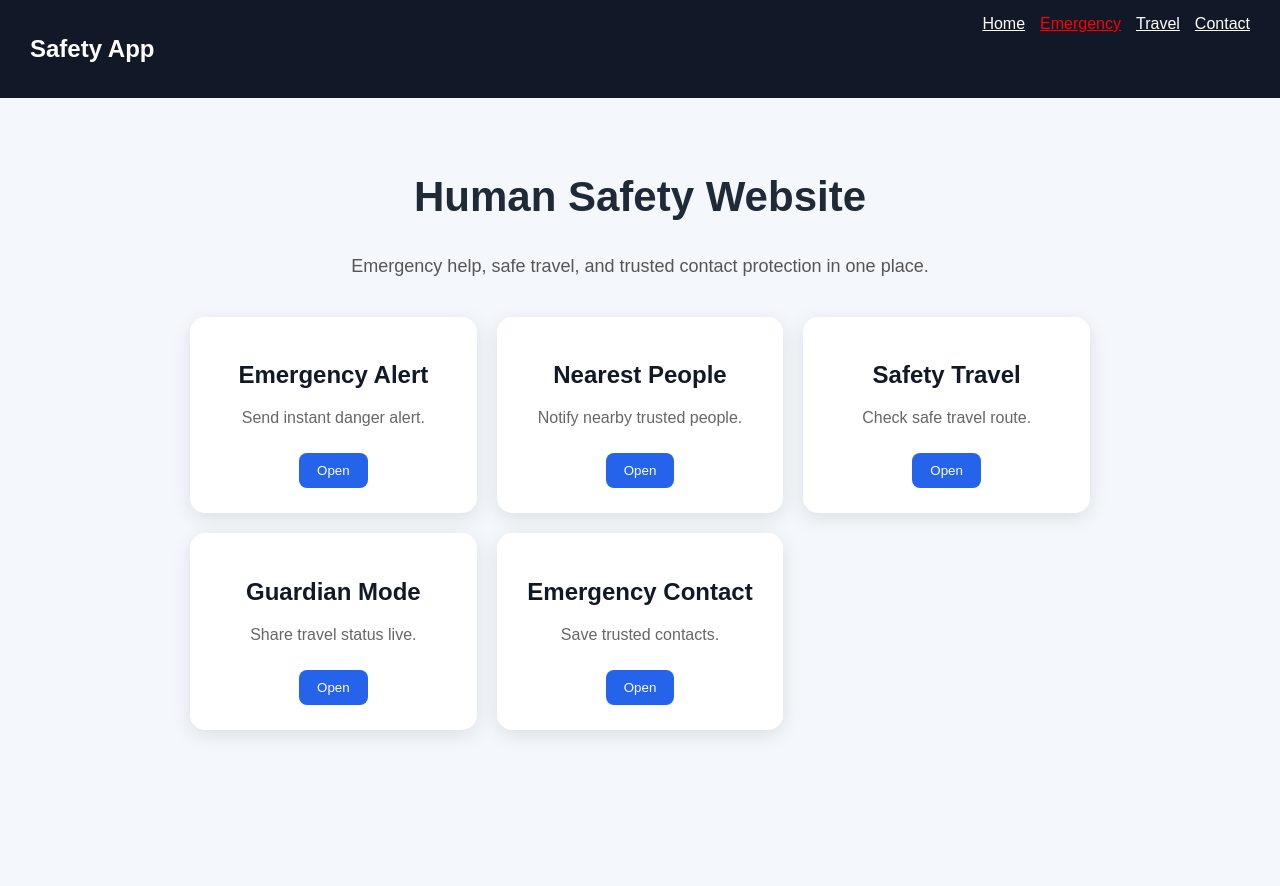
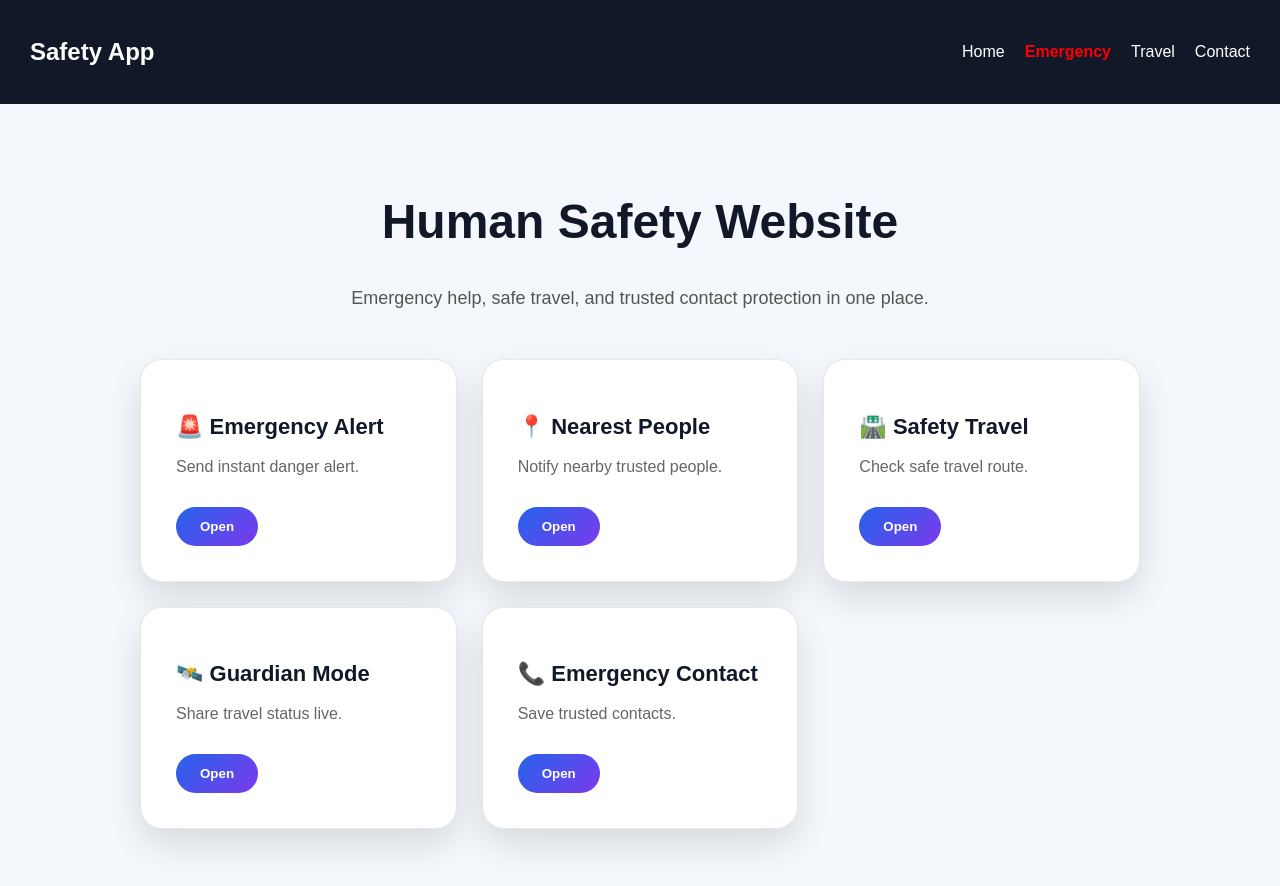
Before and after one commit to shrabonees/human-safety, a Next.js app: page / in a window 1280 px wide. Shown: the top 886 px of the page. Built offline with nearby package versions, Linux system fonts and the light colour scheme.

Commit message:
fix title

```diff
--- /dev/null
+++ b/app/globals.css
@@ -0,0 +1,69 @@
+body {
+  margin: 0;
+  background: #f4f7fb;
+  font-family: Arial, sans-serif;
+}
+
+button {
+  transition: 0.2s;
+}
+
+button:hover {
+  transform: scale(1.05);
+}
+
+input {
+  padding: 12px;
+  width: 260px;
+  border: 1px solid #ccc;
+  border-radius: 8px;
+}
+.feature-card:hover {
+  transform: translateY(-8px);
+  box-shadow: 0 25px 45px rgba(0, 0, 0, 0.18);
+}
+
+.feature-card button:hover {
+  transform: scale(1.08);
+}
+.navbar {
+  display: flex;
+  justify-content: space-between;
+  align-items: center;
+  padding: 18px 30px;
+  background: #111827;
+  color: white;
+}
+
+.nav-links {
+  display: flex;
+  gap: 20px;
+}
+
+.nav-links a {
+  color: white;
+  text-decoration: none;
+  font-weight: 500;
+}
+
+.nav-links a:hover {
+  color: #60a5fa;
+}
+
+.nav-links .danger {
+  color: red;
+  font-weight: bold;
+}
+
+/* Mobile responsive */
+@media (max-width: 600px) {
+  .navbar {
+    flex-direction: column;
+    gap: 10px;
+  }
+
+  .nav-links {
+    flex-wrap: wrap;
+    justify-content: center;
+  }
+}
--- a/app/layout.tsx
+++ b/app/layout.tsx
@@ -1,4 +1,11 @@
+import "./globals.css";
 import Link from "next/link";
+import { Metadata } from "next";
+
+export const metadata: Metadata = {
+  title: "Human Safety App",
+  description: "Emergency safety and travel protection website",
+};
 
 export default function RootLayout({
   children,
@@ -7,23 +14,17 @@ export default function RootLayout({
 }) {
   return (
     <html lang="en">
-      <body style={{ margin: 0, fontFamily: "Arial" }}>
+      <body>
 
         {/* Navbar */}
-        <nav style={{
-          display: "flex",
-          justifyContent: "space-between",
-          padding: "15px 30px",
-          background: "#111827",
-          color: "white"
-        }}>
+        <nav className="navbar">
           <h2>Safety App</h2>
 
-          <div style={{ display: "flex", gap: "15px" }}>
-            <Link href="/" style={{ color: "white" }}>Home</Link>
-            <Link href="/emergency-alert" style={{ color: "red" }}>Emergency</Link>
-            <Link href="/safety-travel" style={{ color: "white" }}>Travel</Link>
-            <Link href="/emergency-contact" style={{ color: "white" }}>Contact</Link>
+          <div className="nav-links">
+            <Link href="/">Home</Link>
+            <Link href="/emergency-alert" className="danger">Emergency</Link>
+            <Link href="/safety-travel">Travel</Link>
+            <Link href="/emergency-contact">Contact</Link>
           </div>
         </nav>
 
--- a/app/page.tsx
+++ b/app/page.tsx
@@ -2,63 +2,107 @@ import Link from "next/link";
 
 export default function Home() {
   return (
-    <main style={{
+    <main
+      style={{
         minHeight: "100vh",
-      padding: "40px",
+        padding: "50px 20px",
+        background: "#f4f7fb",
         fontFamily: "Arial",
-      background: "#f4f7fb"
-    }}>
-      <section style={{
-        maxWidth: "900px",
-        margin: "0 auto",
-        textAlign: "center"
-      }}>
-        <h1 style={{ fontSize: "42px", color: "#1f2937" }}>
+      }}
+    >
+      <section style={{ textAlign: "center", marginBottom: "50px" }}>
+        <h1 style={{ fontSize: "48px", color: "#111827" }}>
           Human Safety Website
         </h1>
 
-        <p style={{ fontSize: "18px", color: "#555" }}>
+        <p style={{ fontSize: "18px", color: "#555", marginTop: "10px" }}>
           Emergency help, safe travel, and trusted contact protection in one place.
         </p>
+      </section>
 
-        <div style={{
+      <section
+        style={{
           display: "grid",
-          gridTemplateColumns: "repeat(auto-fit, minmax(240px, 1fr))",
-          gap: "20px",
-          marginTop: "40px"
-        }}>
-          <FeatureCard title="Emergency Alert" text="Send instant danger alert." link="/emergency-alert" />
-          <FeatureCard title="Nearest People" text="Notify nearby trusted people." link="/nearest-people" />
-          <FeatureCard title="Safety Travel" text="Check safe travel route." link="/safety-travel" />
-          <FeatureCard title="Guardian Mode" text="Share travel status live." link="/guardian-mode" />
-          <FeatureCard title="Emergency Contact" text="Save trusted contacts." link="/emergency-contact" />
-        </div>
+          gridTemplateColumns: "repeat(auto-fit, minmax(260px, 1fr))",
+          gap: "25px",
+          maxWidth: "1000px",
+          margin: "0 auto",
+        }}
+      >
+        <FeatureCard
+          title="🚨 Emergency Alert"
+          text="Send instant danger alert."
+          link="/emergency-alert"
+        />
+
+        <FeatureCard
+          title="📍 Nearest People"
+          text="Notify nearby trusted people."
+          link="/nearest-people"
+        />
+
+        <FeatureCard
+          title="🛣️ Safety Travel"
+          text="Check safe travel route."
+          link="/safety-travel"
+        />
+
+        <FeatureCard
+          title="🛰️ Guardian Mode"
+          text="Share travel status live."
+          link="/guardian-mode"
+        />
+
+        <FeatureCard
+          title="📞 Emergency Contact"
+          text="Save trusted contacts."
+          link="/emergency-contact"
+        />
       </section>
     </main>
   );
 }
 
-function FeatureCard({ title, text, link }: { title: string; text: string; link: string }) {
+function FeatureCard({
+  title,
+  text,
+  link,
+}: {
+  title: string;
+  text: string;
+  link: string;
+}) {
   return (
-    <Link href={link} style={{
+    <Link
+      href={link}
+      className="feature-card"
+      style={{
         textDecoration: "none",
         background: "white",
-      padding: "25px",
-      borderRadius: "15px",
-      boxShadow: "0 5px 20px rgba(0,0,0,0.1)",
-      color: "#111827"
-    }}>
-      <h2>{title}</h2>
-      <p style={{ color: "#666" }}>{text}</p>
-      <button style={{
-        marginTop: "10px",
-        padding: "10px 18px",
+        padding: "35px",
+        borderRadius: "22px",
+        boxShadow: "0 15px 35px rgba(0,0,0,0.12)",
+        color: "#111827",
+        transition: "0.3s",
+        border: "1px solid #e5e7eb",
+      }}
+    >
+      <h2 style={{ fontSize: "22px" }}>{title}</h2>
+
+      <p style={{ color: "#666", marginTop: "8px" }}>{text}</p>
+
+      <button
+        style={{
+          marginTop: "15px",
+          padding: "12px 24px",
           border: "none",
-        borderRadius: "8px",
-        background: "#2563eb",
+          borderRadius: "999px",
+          background: "linear-gradient(135deg, #2563eb, #7c3aed)",
           color: "white",
-        cursor: "pointer"
-      }}>
+          cursor: "pointer",
+          fontWeight: "bold",
+        }}
+      >
         Open
       </button>
     </Link>
```
Also changed, not shown: app/emergency-alert/page.tsx (+51 -1 lines), app/guardian-mode/page.tsx (+40 -12 lines). Lines whose indentation alone changed are shown as unchanged.
